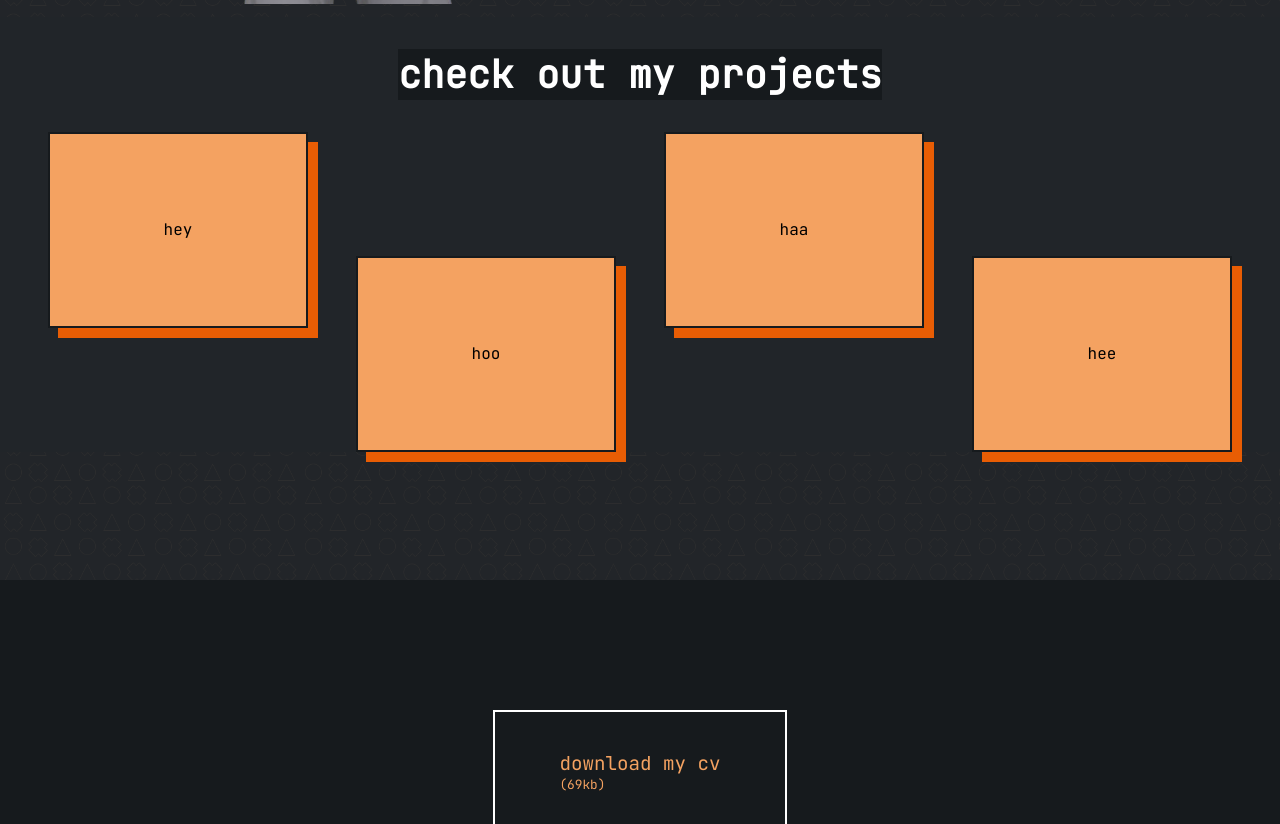
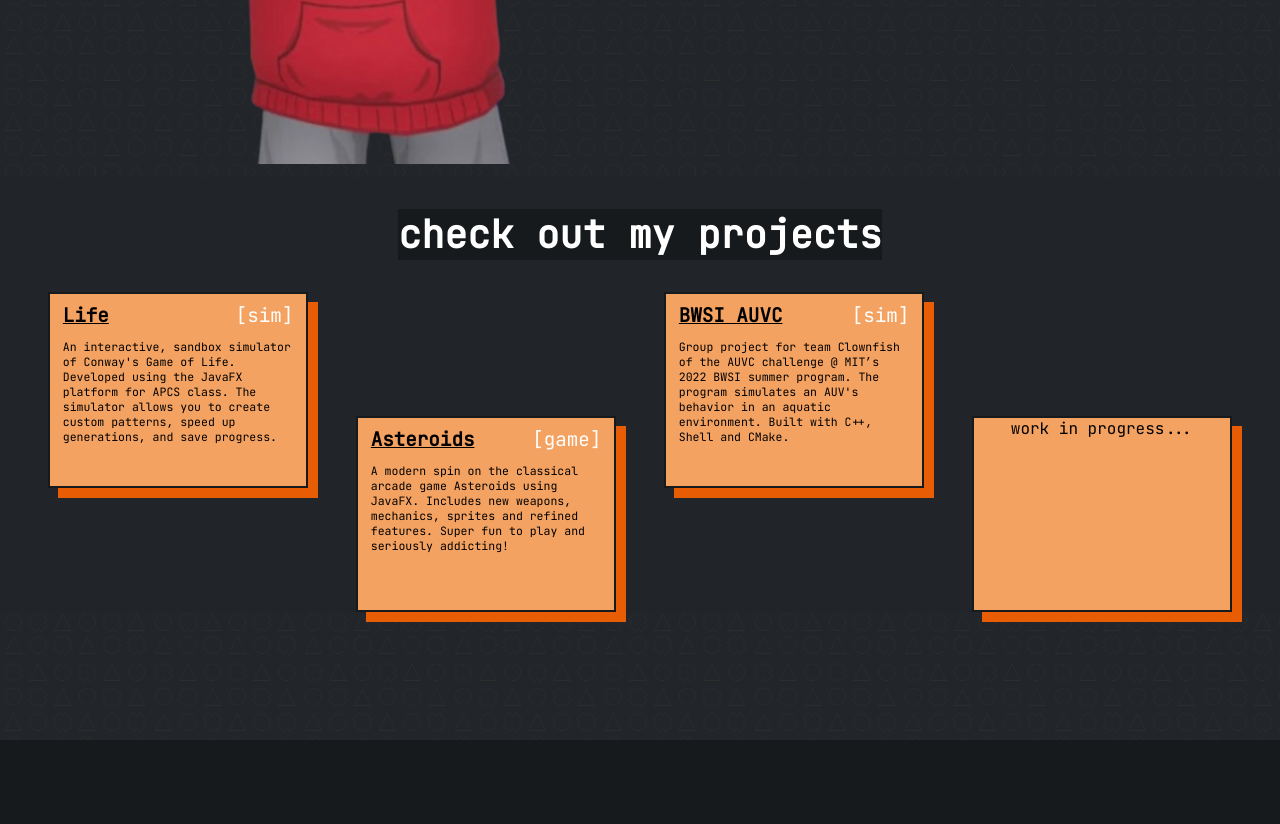
Before and after one commit to andrewqin29/andrewqin29.github.io, a plain HTML site: page index.html in a window 1280 px wide. Shown: the part 1040-1864 px from the top of the page. Drawn offline with Linux system fonts and the light colour scheme.

Commit message:
projects

```diff
--- a/index.html
+++ b/index.html
@@ -2,13 +2,14 @@
 <html>
 <head>
 	<title>andrewqin.dev</title>
+	<link rel="icon" type="image/x-icon" href="resources/favicon.png">
 	<script type="text/javascript">
 		function hover(element) {
-  			element.setAttribute('src', 'resources/pose2v4.png');
+  			element.setAttribute('src', 'resources/pose2v5.png');
 		}
 
 		function unhover(element) {
- 			 element.setAttribute('src', 'resources/pose1v4.png');
+ 			 element.setAttribute('src', 'resources/pose1v5.png');
 		}
 		function scroll_to(id) {
 			let y = document.getElementById(id).offsetTop - 0.2*window.innerWidth;
@@ -48,7 +49,7 @@
 	</header>
 	<section>
 		<div class="about flex white" id="about-container">
-			<img id="portrait" src="resources/pose1v4.png" onmouseover="hover(this);" onmouseout="unhover(this);">
+			<img id="portrait" src="resources/pose1v5.png" onmouseover="hover(this);" onmouseout="unhover(this);">
 
 			<div class="description">
 				<p id="intro">hello, my name is</p>
@@ -79,10 +80,52 @@
 			</div>
 		</div>
 		<div class="gallery flex">
-			<div class="section1 flex box"> hey </div>
-			<div class="section2 flex box"> hoo </div>
-			<div class="section3 flex box"> haa </div>
-			<div class="section4 flex box"> hee </div>
+			<div class="section1 box">
+				<div class="gallery-text-container flex">
+					<a href="https://github.com/andrewqin29/LifeGUI.git" style="text-decoration:none">
+						<div class="project-header flex">
+							<div class="project-title">
+								<span style="text-decoration: underline; color:black"><strong>Life</strong></span>
+							</div>
+							<div class="project-type white">
+								[sim]
+							</div>
+						</div>
+						<p class="project-desc" style="color: black;">An interactive, sandbox simulator of Conway's Game of Life. Developed using the JavaFX platform for APCS class. The simulator allows you to create custom patterns, speed up generations, and save progress.</p>
+					</a>
+				</div>
+			</div>
+			<div class="section2 flex box">
+				<div class="gallery-text-container flex">
+					<a href="https://github.com/andrewqin29/Asteroids.git" style="text-decoration:none">
+						<div class="project-header flex">
+							<div class="project-title">
+								<span style="text-decoration: underline; color:black"><strong>Asteroids</strong></span>
+							</div>
+							<div class="project-type white">
+								[game]
+							</div>
+						</div>
+						<p class="project-desc" style="color: black;">A modern spin on the classical arcade game Asteroids using JavaFX. Includes new weapons, mechanics, sprites and refined features. Super fun to play and seriously addicting!</p>
+					</a>
+				</div>
+			</div>
+			<div class="section3 flex box">
+				<div class="gallery-text-container flex">
+					<a href="https://github.com/andrewqin29/BWSI-Clownfish.git" style="text-decoration:none">
+						<div class="project-header flex">
+							<div class="project-title">
+								<span style="text-decoration: underline; color:black"><strong>BWSI AUVC</strong></span>
+							</div>
+							<div class="project-type white">
+								[sim]
+							</div>
+						</div>
+						<p class="project-desc" style="color: black;">Group project for team Clownfish of the AUVC challenge @ MIT’s 2022 BWSI summer program. The program simulates an AUV's behavior in an aquatic environment. Built with C++, Shell and CMake.</p>
+					</a>
+				</div>
+			</div>
+			<div class="section4 flex box"> work in progress... </div>
 		</div>
 		<div class="cv flex white">
 			<div id="cvbox">
--- a/style.css
+++ b/style.css
@@ -155,7 +155,7 @@ body {
 
 .box {
 	align-items: center;
-	justify-content: center;
+	/**justify-content: center;**/
 	background-color: #f4a261;;
 	box-shadow: 10px 10px #e85d04;
 	border: 2px solid #161a1d;
@@ -165,6 +165,24 @@ body {
 .box:hover {
 	transform: translateY(10px);
 }
+
+.gallery-text-container {
+	margin: 1vh 1vw 1vh 1vw;
+	flex-direction: column;
+	justify-content: flex-start;
+}
+
+.project-header {
+	justify-content: space-between;
+	font-size: 1.5vw;
+}
+
+.project-desc {
+	font-size: 0.9vw;
+}
+
+
+
 
 /**CV**/
 
```
Also changed, not shown: resources/favicon.png (added), resources/pose1v5.png (added), resources/pose2v5.png (added).
